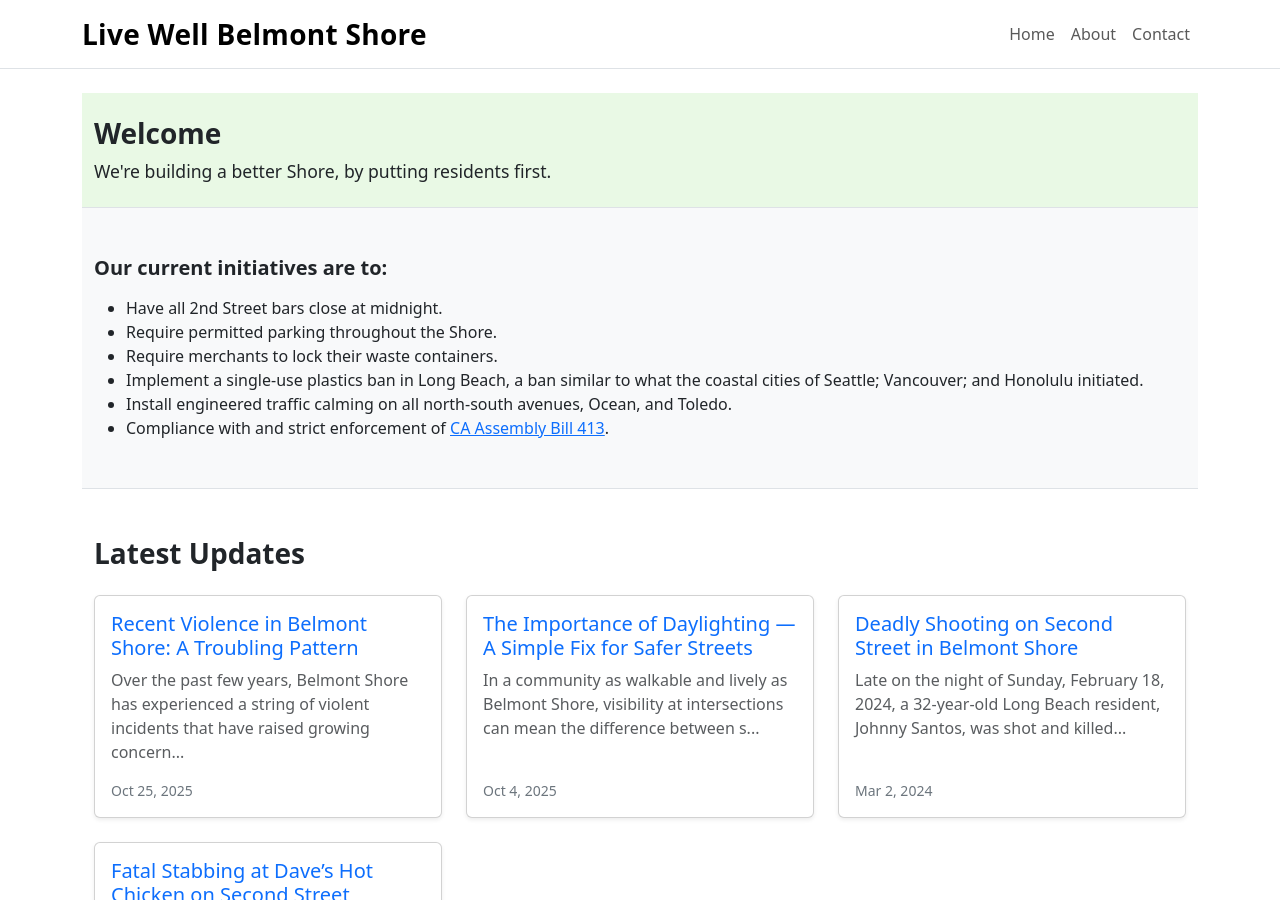
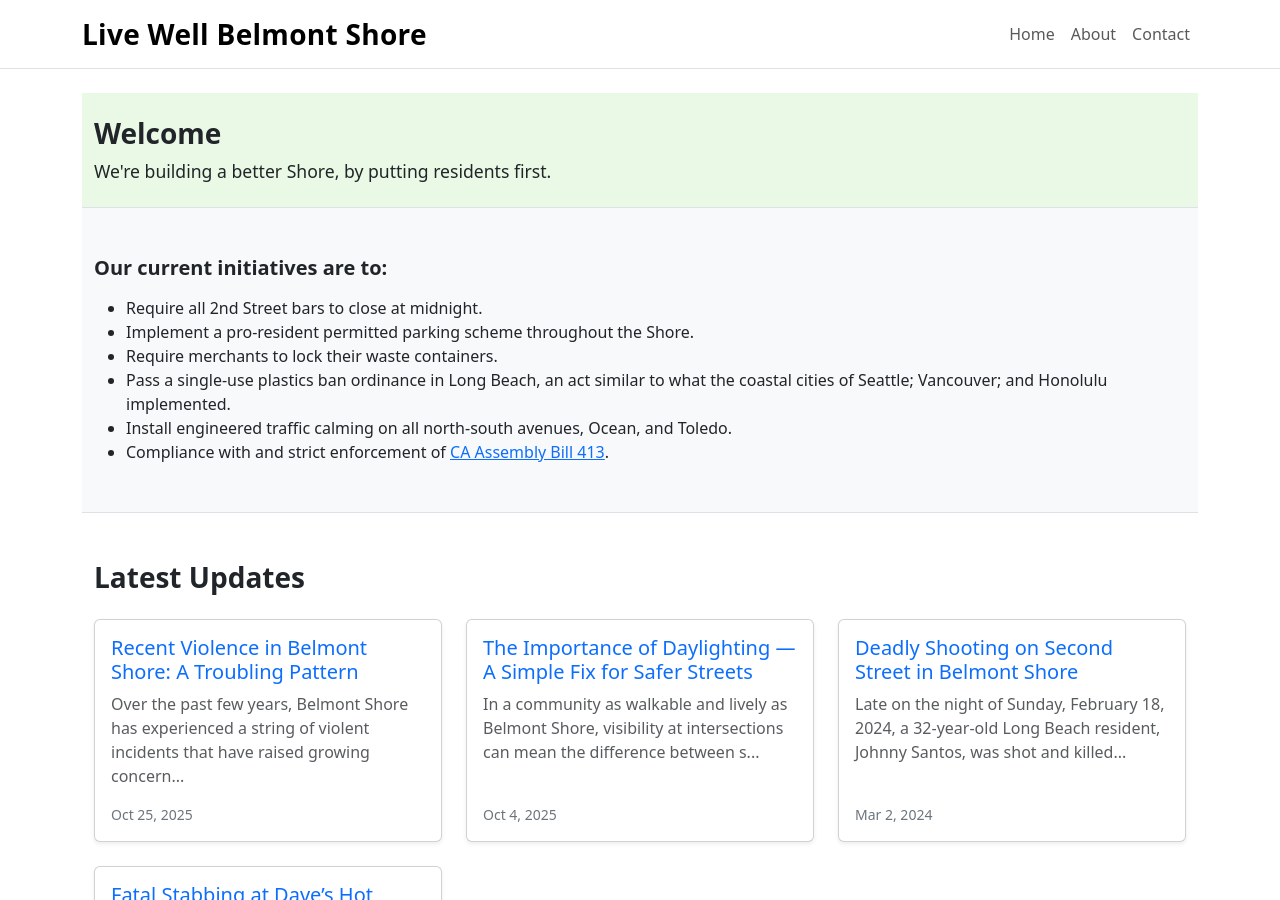
Before and after one commit to ericmseitz/livewellbs, a Jekyll site: the page built from index.html, in a window 1280 px wide and 900 px high. Built offline with Jekyll 4.4.1, drawn with Linux system fonts in a browser that asks for light colours.

Commit message:
another initiative

```diff
--- a/index.html
+++ b/index.html
@@ -18,10 +18,10 @@ title: Home
   <div class="container text-start">
     <h3 class="fw-bold mb-3 fs-5">Our current initiatives are to:</h3>
     <ul class="mb-0">
-      <li>Have all 2nd Street bars close at midnight.</li>
-      <li>Require permitted parking throughout the Shore.</li>
+      <li>Require all 2nd Street bars to close at midnight.</li>
+      <li>Implement a pro-resident permitted parking scheme throughout the Shore.</li>
       <li>Require merchants to lock their waste containers.</li>
-      <li>Implement a single-use plastics ban in Long Beach, a ban similar to what the coastal cities of Seattle; Vancouver; and Honolulu initiated.
+      <li>Pass a single-use plastics ban ordinance in Long Beach, an act similar to what the coastal cities of Seattle; Vancouver; and Honolulu implemented.
       <li>Install engineered traffic calming on all north-south avenues, Ocean, and Toledo.</li>
       <li>Compliance with and strict enforcement of
         <a href="https://leginfo.legislature.ca.gov/faces/billNavClient.xhtml?bill_id=202320240AB413">CA Assembly Bill 413</a>.
```
